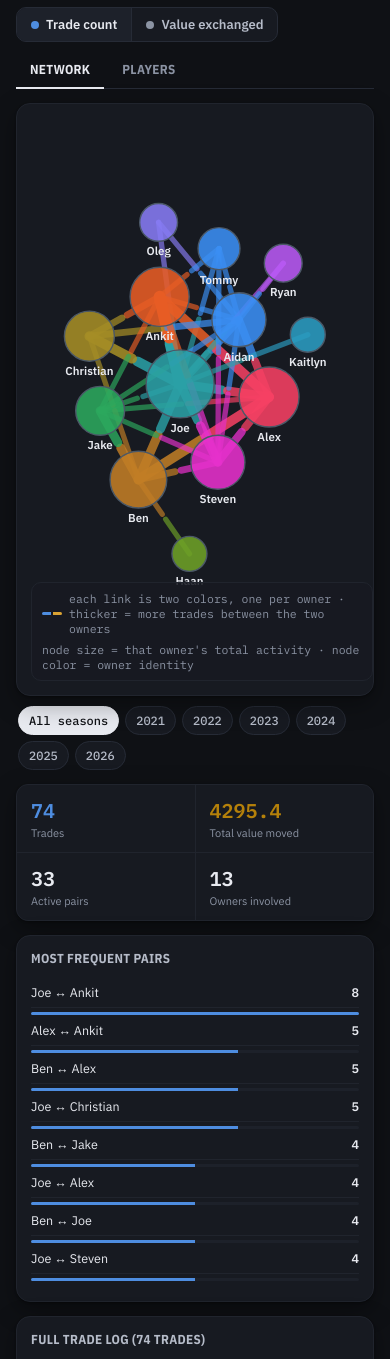
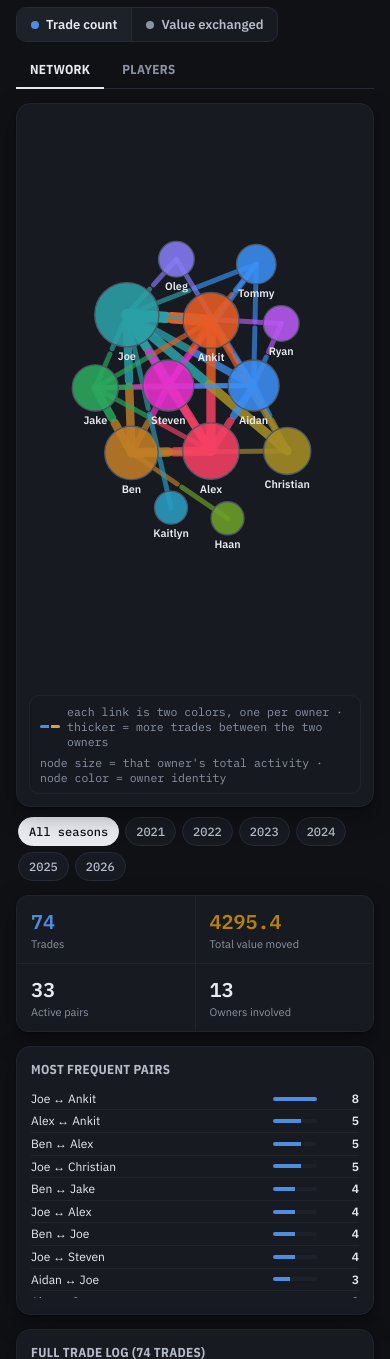
Before and after one commit to namkurd/SleeperTradeNodes, a plain HTML site: page index.html in a window 390 px wide. Shown: the part 116-1475 px from the top of the page. Drawn offline with nearby package versions, Linux system fonts and the light colour scheme.

Commit message:
Trade Network: whole graph in view on a phone; compact pairs list (#11)
* Deep link ?trade=<id>: scroll to that trade in the log and flash it

Co-Authored-By: Claude Sonnet 5.5 <noreply@anthropic.com>
Claude-Session: https://claude.ai/code/session_0133Q81XgGCJV4YDC2E9yCdh

* Consistency pass: Rumbles scoring reworded (10 for a H2H win + 1 per additional team), titles as 'Tool · DTF Club', cross-links

Co-Authored-By: Claude Sonnet 5.5 <noreply@anthropic.com>
Claude-Session: https://claude.ai/code/session_0133Q81XgGCJV4YDC2E9yCdh

* Trade Network: keep the whole graph in view on a phone (gentle centring pull, more room, key below the graph)

Co-Authored-By: Claude Sonnet 5.5 <noreply@anthropic.com>
Claude-Session: https://claude.ai/code/session_0133Q81XgGCJV4YDC2E9yCdh

* Trade Network: compact Most frequent pairs list (one line per pair, small inline bar)

Co-Authored-By: Claude Sonnet 5.5 <noreply@anthropic.com>
Claude-Session: https://claude.ai/code/session_0133Q81XgGCJV4YDC2E9yCdh

---------

Co-authored-by: Claude <noreply@anthropic.com>

```diff
--- a/index.html
+++ b/index.html
@@ -110,6 +110,7 @@
     background:color-mix(in srgb, var(--surface) 88%, transparent); padding:8px 10px; border-radius:10px;
     border:1px solid var(--border-soft);
   }
+  @media (max-width:760px){ .legend{position:static; margin:0 12px 12px; align-self:stretch;} .graph-panel{display:flex; flex-direction:column;} }   /* a phone: the key sits under the graph, not over its nodes */
   .legend .row{display:flex; align-items:center; gap:7px;}
   .legend .swatch{width:20px; height:3px; border-radius:2px; background:var(--count-line);}
   .legend .swatch-split{width:20px; height:3px; border-radius:2px; flex-shrink:0;
@@ -127,20 +128,21 @@
     text-transform:uppercase; color:var(--text-2); margin:0 0 10px;
   }
   .rank-row{
-    display:flex; align-items:center; justify-content:space-between; gap:10px;
-    padding:7px 0; border-bottom:1px solid var(--border-soft); font-size:12.5px;
+    display:grid; grid-template-columns:minmax(0,1fr) 44px minmax(34px,auto); align-items:center; gap:8px;
+    padding:3px 0; border-bottom:1px solid var(--border-soft); font-size:12px; line-height:1.3;
   }
   .rank-row:last-child{border-bottom:none;}
   .rank-row[data-idx], .pair-bar[data-idx]{cursor:help;}
   .rank-row .who{display:flex; align-items:center; gap:6px; min-width:0;}
   .rank-row .who span{overflow:hidden; text-overflow:ellipsis; white-space:nowrap;}
-  .rank-row .amt{font-family:var(--font-mono); font-weight:600; font-variant-numeric:tabular-nums; flex:none;}
-  .pair-bar{height:3px; border-radius:2px; margin-top:4px; background:var(--surface-2); overflow:hidden;}
+  .rank-row .amt{font-family:var(--font-mono); font-weight:600; font-variant-numeric:tabular-nums; text-align:right;}
+  .rank-row > span{grid-column:1 / -1;}   /* the 'no trades' message */
+  .pair-bar{height:4px; border-radius:2px; background:var(--surface-2); overflow:hidden;}
   .pair-bar > i{display:block; height:100%; background:var(--count-line);}
   .mode-value .pair-bar > i{background:var(--value-line);}
   /* Fixed to the height that used to hold exactly 8 rows, so the panel's footprint never
      grows - the rest of the pairs (there can be 30+) scroll inside that same box instead. */
-  #rankList{max-height:308px; overflow-y:auto; overflow-x:hidden; padding-right:6px; margin-right:-6px;}
+  #rankList{max-height:210px; overflow-y:auto; overflow-x:hidden; padding-right:6px; margin-right:-6px;}
   #rankList::-webkit-scrollbar{width:6px;}
   #rankList::-webkit-scrollbar-track{background:transparent;}
   #rankList::-webkit-scrollbar-thumb{background:var(--border); border-radius:3px;}
@@ -728,9 +730,9 @@ function renderRank(pairs){
     const pct = Math.max(6, Math.round(100*(state.mode==='count'?p.count:p.value)/max));
     return `<div class="rank-row" data-idx="${i}">
       <div class="who"><span>${p.a} &harr; ${p.b}</span></div>
+      <div class="pair-bar" data-idx="${i}"><i style="width:${pct}%"></i></div>
       <div class="amt">${val}</div>
-    </div>
-    <div class="pair-bar" data-idx="${i}"><i style="width:${pct}%"></i></div>`;
+    </div>`;
   }).join('') || '<div class="rank-row"><span>No trades in this filter.</span></div>';
 }
 let lastRankPairs = [];
@@ -1102,7 +1104,7 @@ function renderGraph(activeManagers, pairs, degree, trades){
   const svg = d3.select('#graph');
   svg.selectAll('*').remove();
   const wrap = document.querySelector('.graph-panel');
-  const width = wrap.clientWidth, height = wrap.clientHeight || 560;
+  const width = wrap.clientWidth, height = svg.node().clientHeight || 560;   // the graph's own height: on a phone the key sits below it
   svg.attr('viewBox', [0,0,width,height]);
 
   els.emptyState.hidden = pairs.length > 0 || activeManagers.length > 0;
@@ -1235,6 +1237,7 @@ function renderGraph(activeManagers, pairs, degree, trades){
     .force('link', d3.forceLink(links).id(d=>d.id).distance(d=> (170 - Math.min(90, widthScale(metricOf(d.pair))*6)) * k).strength(0.5))
     .force('charge', d3.forceManyBody().strength(-420 * k))
     .force('center', d3.forceCenter(width/2, height/2))
+    .force('gx', d3.forceX(width/2).strength(0.07)).force('gy', d3.forceY(height/2).strength(0.07))   // a gentle pull to the middle keeps separate groups of owners from drifting far apart
     .force('collide', d3.forceCollide().radius(d=> rScale(state.mode==='count'? d.deg.count : d.deg.value) + 26 * k))
     .on('tick', ticked)
     .on('end', fitView);
@@ -1249,8 +1252,8 @@ function renderGraph(activeManagers, pairs, degree, trades){
       y0 = Math.min(y0, d.y - r); y1 = Math.max(y1, d.y + r + 24);
     });
     if(!isFinite(x0)) return;
-    const pad = 14; x0 -= pad; y0 -= pad; x1 += pad; y1 += pad;
-    const sc = Math.max(1, (x1 - x0) / width, (y1 - y0) / height), vw = width * sc, vh = height * sc;
+    const pad = 30; x0 -= pad; y0 -= pad; x1 += pad; y1 += pad;   // room to spare around the whole network
+    const sc = Math.max(1, (x1 - x0) / width, (y1 - y0) / height) * 1.06, vw = width * sc, vh = height * sc;
     svg.attr('viewBox', [(x0 + x1) / 2 - vw / 2, (y0 + y1) / 2 - vh / 2, vw, vh]);
   }
 
```
